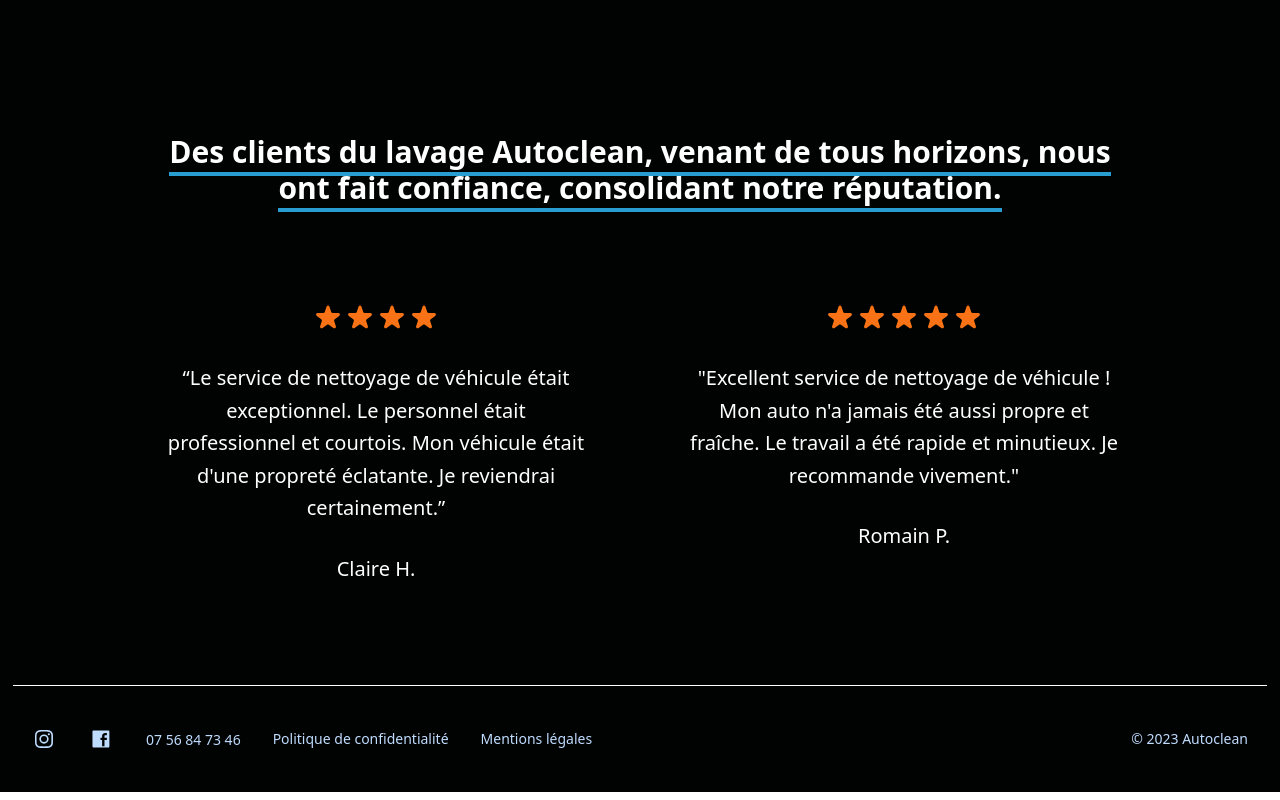
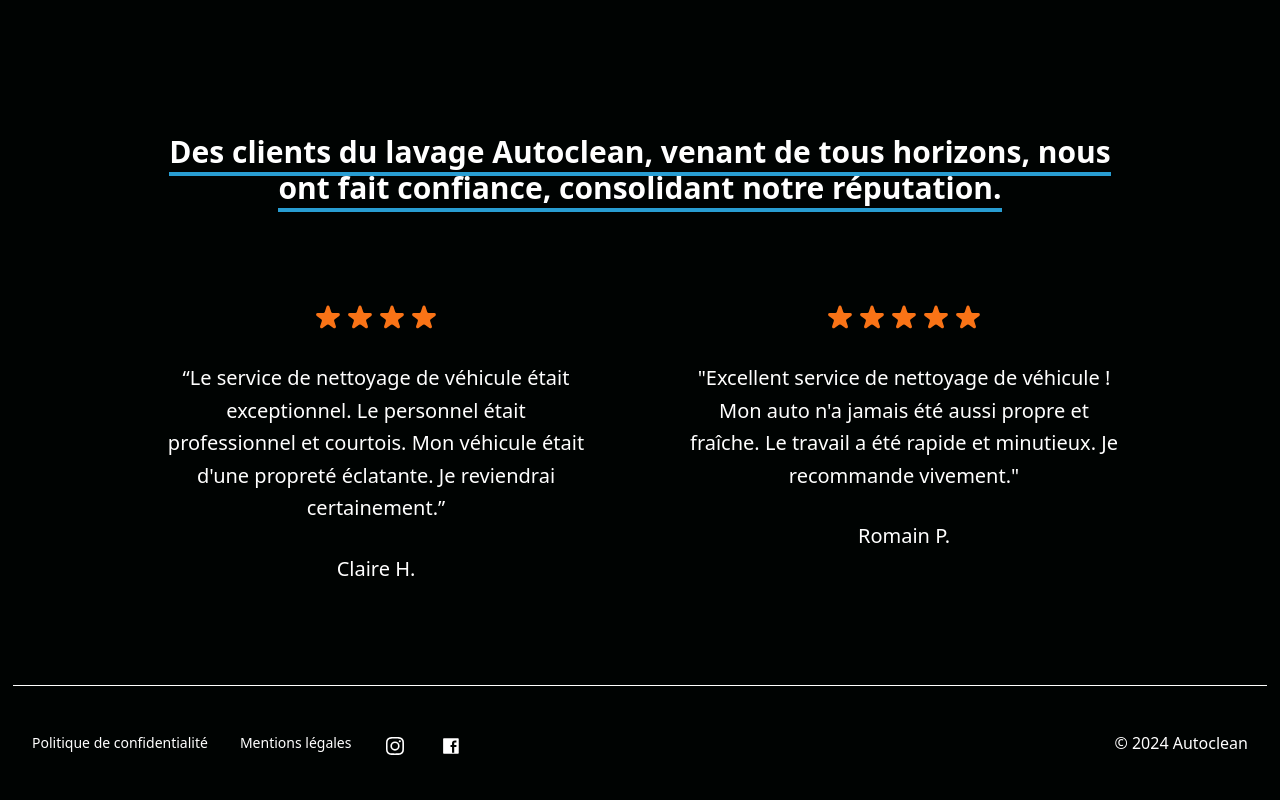
Before and after one commit to y28lyn/autoclean, a React (Vite) app: page / in a window 1280 px wide. Shown: the part 2362-3162 px from the top of the page. Built offline with nearby package versions, Linux system fonts and the light colour scheme.

Commit message:
style: :lipstick: Footer's and comparaison slider's style updated

```diff
--- a/src/components/article/ComparaisonSlider.tsx
+++ b/src/components/article/ComparaisonSlider.tsx
@@ -100,7 +100,7 @@ const ComparisonSlider = ({ topImage, bottomImage }: ImageProps) => {
   }, [isResizing, handleResize, handleResizeEnd]);
 
   return (
-    <div className="md:ml-10 max-w-md w-64 h-64 md:w-full md:h-[80vh] relative overflow-hidden rounded shadow-2xl">
+    <div className="md:ml-10 md:max-w-md h-64 md:h-[80vh] relative overflow-hidden rounded shadow-2xl">
       <div
         ref={handleRef}
         className="absolute w-1 h-full bg-white z-30 cursor-col-resize top-0"
@@ -142,7 +142,7 @@ const ComparisonSlider = ({ topImage, bottomImage }: ImageProps) => {
           className="object-cover w-64 h-64 md:w-full md:h-[80vh] select-none pointer-events-none"
         />
       </div>
-      <div className="comparison-item">
+      <div className="overflow-hidden">
         <img
           draggable={false}
           src={bottomImage}
--- a/src/components/footer/Footer.tsx
+++ b/src/components/footer/Footer.tsx
@@ -9,12 +9,30 @@ const Footer = () => {
           <div className="md:pt-10 pt-6">
             <div className="lg:flex lg:items-center lg:justify-between">
               <div className="sm:flex sm:items-center sm:justify-start sm:space-x-8">
-                <ul className="flex flex-row justify-start gap-x-8 gap-y-3">
+                <ul className="flex flex-col md:flex-row justify-center items-center md:items-start gap-x-8 gap-y-2 md:mb-[2px]">
+                  <li>
+                    <Link
+                      to="/politique_confidentialite"
+                      className="text-[12px] md:text-sm text-white transition-all duration-200 hover:text-blue-400"
+                    >
+                      Politique de confidentialité
+                    </Link>
+                  </li>
+                  <li>
+                    <Link
+                      to="/mention_legales"
+                      className="text-[12px] md:text-sm text-white transition-all duration-200 hover:text-blue-400"
+                    >
+                      Mentions légales
+                    </Link>
+                  </li>
+                </ul>
+                <ul className="flex flex-row justify-center items-center md:items-start gap-x-8 gap-y-2 md:mb-[2px] md:mt-2 mt-4">
                   <li>
                     <a
                       href="https://www.instagram.com/autoclean.lyon/"
                       target="blank"
-                      className="flex flex-row gap-x-1 text-blue-200 transition-all duration-200 hover:text-white"
+                      className="flex flex-row gap-x-1 text-white transition-all duration-200 hover:text-blue-400"
                     >
                       <svg
                         className="w-5 h-5 md:w-6 md:h-6"
@@ -28,16 +46,15 @@ const Footer = () => {
                       </svg>
                     </a>
                   </li>
-                  <li className="-mt-[3px] md:-mt-[1px]">
+                  <li>
                     <a
-                      className="flex flex-row gap-x-1 text-blue-200 transition-all duration-200 hover:text-white"
+                      className="flex flex-row gap-x-1 text-white transition-all duration-200 hover:text-blue-400"
                       href="https://www.facebook.com/profile.php?id=61552207017452"
                       target="blank"
                     >
                       <svg
                         fill="currentColor"
-                        width="26"
-                        height="26"
+                        className="w-5 h-5 md:w-6 md:h-6"
                         viewBox="-5.5 0 32 32"
                         version="1.1"
                         xmlns="http://www.w3.org/2000/svg"
@@ -54,38 +71,10 @@ const Footer = () => {
                       </svg>
                     </a>
                   </li>
-                  <li className="-mt-[3px] md:mt-0">
-                    <a
-                      href="tel:07 56 84 73 46"
-                      className="text-[12px] md:text-sm text-blue-200 transition-all duration-200 hover:text-white"
-                    >
-                      07 56 84 73 46
-                    </a>
-                  </li>
-                </ul>
-                <div className="md:hidden w-full bg-white h-[0.8px] px-2 my-4 mx-auto"></div>
-                <ul className="flex flex-row justify-start gap-x-8 gap-y-2 md:mb-[2px]">
-                  <li>
-                    <Link
-                      to="/politique_confidentialite"
-                      className="text-[12px] md:text-sm text-blue-200 transition-all duration-200 hover:text-white"
-                    >
-                      Politique de confidentialité
-                    </Link>
-                  </li>
-                  <li>
-                    <Link
-                      to="/mention_legales"
-                      className="text-[12px] md:text-sm text-blue-200 transition-all duration-200 hover:text-white"
-                    >
-                      Mentions légales
-                    </Link>
-                  </li>
                 </ul>
               </div>
-
-              <p className="mt-6 text-sm text-blue-200 lg:mt-0">
-                © 2023 Autoclean
+              <p className="mt-6 text-sm text-white md:text-base text-center lg:mt-0">
+                © 2024 Autoclean
               </p>
             </div>
           </div>
--- a/src/pages/Automobile.tsx
+++ b/src/pages/Automobile.tsx
@@ -17,11 +17,11 @@ const Automobile = () => {
 
       <main id="main" className="bg-[#000302] py-10">
         <section className="flex flex-col justify-center items-center md:grid grid-cols-1 lg:grid-cols-2 gap-2">
-          <div className="xl:w-full xl:max-w-sm 2xl:max-w-md xl:mx-auto md:text-left">
+          <div className="xl:w-full xl:max-w-sm 2xl:max-w-md xl:mx-auto md:text-left md:px-0 px-6 mb-4 md:mb-0">
             <h2 className="text-3xl font-bold leading-tight text-white sm:text-4xl">
               Nos lavages automobiles
             </h2>
-            <div className="text-slate-200 mt-2 md:block hidden">
+            <div className="text-slate-200 mt-2">
               <p>
                 Pour seulement 25€, offrez à votre voiture une propreté
                 impeccable avec Autoclean. Nos techniques de pointe et nos
@@ -30,8 +30,8 @@ const Automobile = () => {
             </div>
           </div>
           <ComparisonSlider
-            topImage="https://images.unsplash.com/photo-1594051673969-172a6f721d3c?q=80&w=1964&auto=format&fit=crop&ixlib=rb-4.0.3&ixid=M3wxMjA3fDB8MHxwaG90by1wYWdlfHx8fGVufDB8fHx8fA%3D%3D"
-            bottomImage="/car_1.jpg"
+            topImage="https://images.unsplash.com/photo-1536796423601-e9733a86d257?q=80&w=2070&auto=format&fit=crop&ixlib=rb-4.0.3&ixid=M3wxMjA3fDB8MHxwaG90by1wYWdlfHx8fGVufDB8fHx8fA%3D%3D"
+            bottomImage="https://images.unsplash.com/photo-1587350855660-86c85419a884?q=80&w=1887&auto=format&fit=crop&ixlib=rb-4.0.3&ixid=M3wxMjA3fDB8MHxwaG90by1wYWdlfHx8fGVufDB8fHx8fA%3D%3D"
           />
         </section>
       </main>
```
